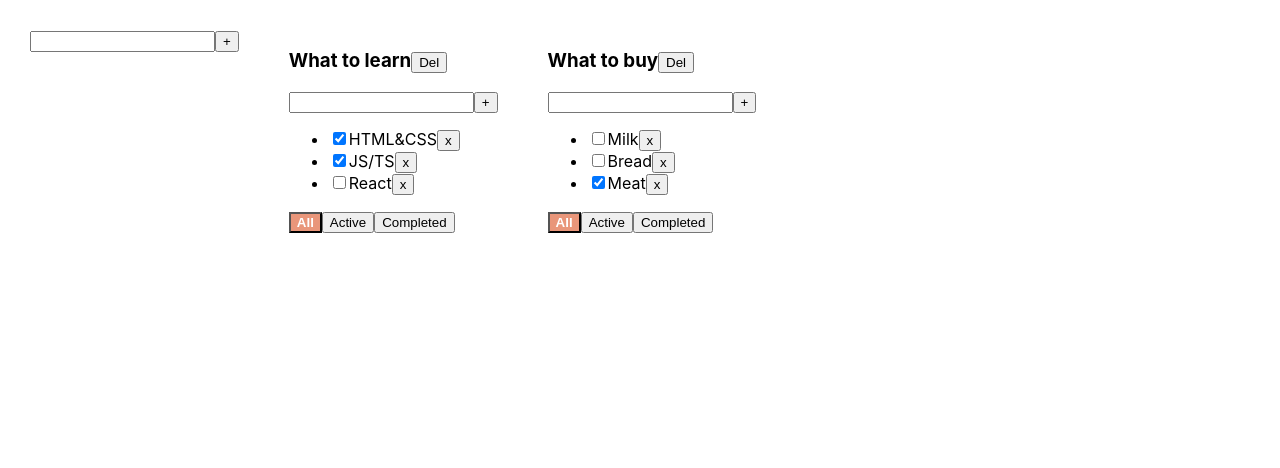
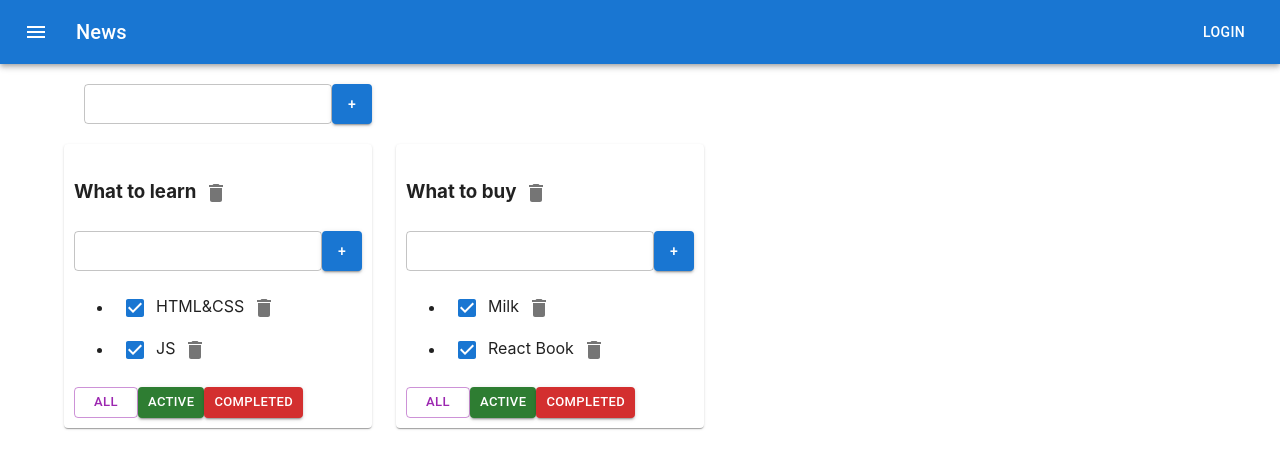
Before and after one commit to Traigel/test-app, a React (Create React App) app: page / in a window 1280 px wide. Shown: the top 468 px of the page. Built offline with nearby package versions, Linux system fonts and the light colour scheme.

Commit message:
07 material-ui

```diff
--- a/package.json
+++ b/package.json
@@ -3,6 +3,10 @@
   "version": "0.1.0",
   "private": true,
   "dependencies": {
+    "@emotion/react": "^11.9.3",
+    "@emotion/styled": "^11.9.3",
+    "@mui/icons-material": "^5.8.4",
+    "@mui/material": "^5.8.7",
     "@testing-library/jest-dom": "^5.16.4",
     "@testing-library/react": "^13.3.0",
     "@testing-library/user-event": "^13.5.0",
--- a/src/AddItemForm.tsx
+++ b/src/AddItemForm.tsx
@@ -1,40 +1,61 @@
-import React, {ChangeEvent, KeyboardEvent, useState} from "react";
+import React, {ChangeEvent, KeyboardEvent, useState} from 'react';
+import {Button, IconButton, TextField} from "@mui/material";
+import {AddBox} from "@mui/icons-material";
 
 type AddItemFormPropsType = {
-    addItem: (title: string) => void,
+    addItem: (title: string) => void
 }
 
-export const AddItemForm = (props: AddItemFormPropsType) => {
-    const [title, setTitle] = useState<string>("")
-    const [error, setError] = useState<boolean>(false)
+export function AddItemForm(props: AddItemFormPropsType) {
 
-    const onKeyDownAddTask = (e: KeyboardEvent<HTMLInputElement>) => e.key === "Enter" && onClickAddItem()
+    let [title, setTitle] = useState("")
+    let [error, setError] = useState<string | null>(null)
 
-    const onClickAddItem = () => {
-        const trimmedTitle = title.trim()
-        if (trimmedTitle) {
-            props.addItem(trimmedTitle)
+    const addItem = () => {
+        if (title.trim() !== "") {
+            props.addItem(title);
+            setTitle("");
         } else {
-            setError(true)
+            setError("Title is required");
         }
-        setTitle("")
     }
 
-    const onChangeSetTitle = (e: ChangeEvent<HTMLInputElement>) => {
+    const onChangeHandler = (e: ChangeEvent<HTMLInputElement>) => {
         setTitle(e.currentTarget.value)
-        error && setError(false)
     }
 
-    return (
-        <div>
-            <input
-                value={title}
-                onChange={onChangeSetTitle}
-                onKeyDown={onKeyDownAddTask}
-                className={error ? "error" : ""}
-            />
-            <button onClick={onClickAddItem}>+</button>
-            {error && <div style={{color: "red"}}>Title is required!</div>}
-        </div>
-    )
+    const onKeyPressHandler = (e: KeyboardEvent<HTMLInputElement>) => {
+        setError(null);
+        if (e.charCode === 13) {
+            addItem();
+        }
+    }
+
+    return <div>
+        {/*<input value={title}*/}
+        {/*       onChange={onChangeHandler}*/}
+        {/*       onKeyPress={onKeyPressHandler}*/}
+        {/*       className={error ? "error" : ""}*/}
+        {/*/>*/}
+        <TextField
+            value={title}
+            onChange={onChangeHandler}
+            onKeyPress={onKeyPressHandler}
+            error={!!error}
+            size={"small"}
+            id="outlined-basic"
+            label={error}
+            variant="outlined"/>
+        {/*<button onClick={addItem}>+</button>*/}
+        <Button
+            variant="contained"
+            onClick={addItem}
+            style={{maxWidth: '40px', maxHeight: '40px', minWidth: '40px', minHeight: '40px'}}
+        >+</Button>
+
+        {/*<IconButton>*/}
+        {/*    <AddBox onClick={addItem}/>*/}
+        {/*</IconButton>*/}
+        {/*{error && <div className="error-message">{error}</div>}*/}
+    </div>
 }
--- a/src/App.css
+++ b/src/App.css
@@ -1,26 +1,24 @@
-.App {
-  padding: 30px;
-  display: flex;
-}
+/*.App {*/
+/*  padding: 30px;*/
+/*  display: flex;*/
+/*}*/
 
-.App > div {
-  margin-right: 50px;
-}
-.isDone {
-  text-decoration: line-through;
-  color: #555;
-}
-.task {
-  font-weight: bold;
-}
+/*.App > div {*/
+/*  margin-right: 50px;*/
+/*}*/
 
-.active {
-  background-color: darksalmon;
-  color: white;
-  font-weight: bold;
-}
+/*.error {*/
+/*  border: red 1px solid;*/
+/*}*/
 
-.error {
-  border: 2px solid red;
-  outline: none;
-}
+/*.error-message {*/
+/*  color: red;*/
+/*}*/
+
+/*.active-filter {*/
+/*  background-color: aquamarine;*/
+/*}*/
+
+/*.is-done {*/
+/*  opacity: 0.5;*/
+/*}*/
--- a/src/App.tsx
+++ b/src/App.tsx
@@ -1,135 +1,173 @@
 import React, {useState} from 'react';
 import './App.css';
-import TodoList, {TaskType} from "./TodoList";
-import {v1} from "uuid";
-import {AddItemForm} from "./AddItemForm";
+import {TaskType, Todolist} from './Todolist';
+import {v1} from 'uuid';
+import {AddItemForm} from './AddItemForm';
+import ButtonAppBar from "./components/ButtonAppBar";
+import {Container, Grid, Paper} from "@mui/material";
 
-// CRUD
-// create +
-// read ++
-// update +
-// delete +
-
-type TodoListType = {
+export type FilterValuesType = "all" | "active" | "completed";
+type TodolistType = {
     id: string
     title: string
     filter: FilterValuesType
 }
 
-type TaskStateType = {
-    [todolistID: string]: Array<TaskType>
+type TasksStateType = {
+    [key: string]: Array<TaskType>
 }
 
-export type FilterValuesType = "all" | "active" | "completed"
 
 function App() {
-    //BLL:
-    const todolistID_1 = v1()
-    const todolistID_2 = v1()
-    const [todolists, setTodolists] = useState<Array<TodoListType>>([
-        {id: todolistID_1, title: "What to learn", filter: "all"},
-        {id: todolistID_2, title: "What to buy", filter: "all"},
-    ])
-    const [tasks, setTasks] = useState<TaskStateType>({
-        [todolistID_1]: [
-            {id: v1(), title: "HTML&CSS", isDone: true},
-            {id: v1(), title: "JS/TS", isDone: true},
-            {id: v1(), title: "React", isDone: false},
-        ],
-        [todolistID_2]: [
-            {id: v1(), title: "Milk", isDone: false},
-            {id: v1(), title: "Bread", isDone: false},
-            {id: v1(), title: "Meat", isDone: true},
-        ],
-    })
-
-    const removeTask = (taskID: string, todolistID: string) => {
-        setTasks({...tasks, [todolistID]: tasks[todolistID].filter(t => t.id !== taskID)})
+    function removeTask(id: string, todolistId: string) {
+        //достанем нужный массив по todolistId:
+        let todolistTasks = tasks[todolistId];
+        // перезапишем в этом объекте массив для нужного тудулиста отфилтрованным массивом:
+        tasks[todolistId] = todolistTasks.filter(t => t.id != id);
+        // засетаем в стейт копию объекта, чтобы React отреагировал перерисовкой
+        setTasks({...tasks});
     }
 
-    const addTask = (title: string, todolistID: string) => {
-        const newTask: TaskType = {
-            id: v1(),
-            title: title,
-            isDone: false
-        }
-        setTasks({...tasks, [todolistID]: [newTask, ...tasks[todolistID]]})
+    function addTask(title: string, todolistId: string) {
+        let task = {id: v1(), title: title, isDone: false};
+        //достанем нужный массив по todolistId:
+        let todolistTasks = tasks[todolistId];
+        // перезапишем в этом объекте массив для нужного тудулиста копией, добавив в начало новую таску:
+        tasks[todolistId] = [task, ...todolistTasks];
+        // засетаем в стейт копию объекта, чтобы React отреагировал перерисовкой
+        setTasks({...tasks});
     }
 
-    const changeTaskStatus = (taskID: string, isDone: boolean, todolistID: string) => {
+    function changeFilter(value: FilterValuesType, todolistId: string) {
+        let todolist = todolists.find(tl => tl.id === todolistId);
+        if (todolist) {
+            todolist.filter = value;
+            setTodolists([...todolists])
+        }
+    }
+
+    function changeStatus(id: string, isDone: boolean, todolistId: string) {
+        //достанем нужный массив по todolistId:
+        let todolistTasks = tasks[todolistId];
+        // найдём нужную таску:
+        let task = todolistTasks.find(t => t.id === id);
+        //изменим таску, если она нашлась
+        if (task) {
+            task.isDone = isDone;
+            // засетаем в стейт копию объекта, чтобы React отреагировал перерисовкой
+            setTasks({...tasks});
+        }
+    }
+
+    function changeTaskTitle(id: string, newTitle: string, todolistId: string) {
+        //достанем нужный массив по todolistId:
+        let todolistTasks = tasks[todolistId];
+        // найдём нужную таску:
+        let task = todolistTasks.find(t => t.id === id);
+        //изменим таску, если она нашлась
+        if (task) {
+            task.title = newTitle;
+            // засетаем в стейт копию объекта, чтобы React отреагировал перерисовкой
+            setTasks({...tasks});
+        }
+    }
+
+    function removeTodolist(id: string) {
+        // засунем в стейт список тудулистов, id которых не равны тому, который нужно выкинуть
+        setTodolists(todolists.filter(tl => tl.id != id));
+        // удалим таски для этого тудулиста из второго стейта, где мы храним отдельно таски
+        delete tasks[id]; // удаляем св-во из объекта... значением которого являлся массив тасок
+        // засетаем в стейт копию объекта, чтобы React отреагировал перерисовкой
+        setTasks({...tasks});
+    }
+
+    function changeTodolistTitle(id: string, title: string) {
+        // найдём нужный todolist
+        const todolist = todolists.find(tl => tl.id === id);
+        if (todolist) {
+            // если нашёлся - изменим ему заголовок
+            todolist.title = title;
+            setTodolists([...todolists]);
+        }
+    }
+
+    let todolistId1 = v1();
+    let todolistId2 = v1();
+
+    let [todolists, setTodolists] = useState<Array<TodolistType>>([
+        {id: todolistId1, title: "What to learn", filter: "all"},
+        {id: todolistId2, title: "What to buy", filter: "all"}
+    ])
+
+    let [tasks, setTasks] = useState<TasksStateType>({
+        [todolistId1]: [
+            {id: v1(), title: "HTML&CSS", isDone: true},
+            {id: v1(), title: "JS", isDone: true}
+        ],
+        [todolistId2]: [
+            {id: v1(), title: "Milk", isDone: true},
+            {id: v1(), title: "React Book", isDone: true}
+        ]
+    });
+
+    function addTodolist(title: string) {
+        let newTodolistId = v1();
+        let newTodolist: TodolistType = {id: newTodolistId, title: title, filter: 'all'};
+        setTodolists([newTodolist, ...todolists]);
         setTasks({
             ...tasks,
-            [todolistID]: tasks[todolistID].map(t => t.id === taskID ? {...t, isDone: isDone} : t)
+            [newTodolistId]: []
         })
     }
 
-    const changeTaskTitle = (taskID: string, title: string, todolistID: string) => {
-        setTasks({
-            ...tasks,
-            [todolistID]: tasks[todolistID].map(t => t.id === taskID ? {...t, title: title} : t)
-        })
-    }
-
-    const changeTodoListFilter = (filter: FilterValuesType, todolistID: string) => {
-        setTodolists(todolists.map(tl => tl.id === todolistID ? {...tl, filter: filter} : tl))
-    }
-
-    const changeTodoListTitle = (title: string, todolistID: string) => {
-        setTodolists(todolists.map(tl => tl.id === todolistID ? {...tl, title: title} : tl))
-    }
-
-    const removeTodolist = (todolistID: string) => {
-        setTodolists(todolists.filter(tl => tl.id !== todolistID))
-        delete tasks[todolistID]
-    }
-
-    const addTodoList = (title: string) => {
-        const newTodoLIst: TodoListType = {
-            id: v1(),
-            title: title,
-            filter: 'all'
-        }
-        setTodolists([newTodoLIst, ...todolists])
-        setTasks({...tasks, [newTodoLIst.id]: []})
-    }
-    // UI:
-    const todolistsComponents = todolists.map(tl => {
-        let tasksForRender;
-        switch (tl.filter) {
-            case "active":
-                tasksForRender = tasks[tl.id].filter(t => !t.isDone)
-                break
-            case "completed":
-                tasksForRender = tasks[tl.id].filter(t => t.isDone)
-                break
-            default:
-                tasksForRender = tasks[tl.id]
-        }
-        return (
-            <TodoList
-                key={tl.id}
-
-                id={tl.id}
-                title={tl.title}
-                filter={tl.filter}
-                tasks={tasksForRender}
-
-                addTask={addTask}
-                removeTask={removeTask}
-                removeTodolist={removeTodolist}
-                changeTaskStatus={changeTaskStatus}
-                changeTodoListFilter={changeTodoListFilter}
-                changeTaskTitle={changeTaskTitle}
-                changeTodoListTitle={changeTodoListTitle}
-            />
-        )
-    })
-
-    //UI:
     return (
         <div className="App">
-            <AddItemForm addItem={addTodoList}/>
-            {todolistsComponents}
+            <ButtonAppBar/>
+            <Container fixed>
+
+                <Grid container  style={{padding:'20px'}}>
+                    <AddItemForm addItem={addTodolist}/>
+                </Grid>
+
+                <Grid container spacing={3}>
+                    {
+                        todolists.map(tl => {
+                            let allTodolistTasks = tasks[tl.id];
+                            let tasksForTodolist = allTodolistTasks;
+
+                            if (tl.filter === "active") {
+                                tasksForTodolist = allTodolistTasks.filter(t => t.isDone === false);
+                            }
+                            if (tl.filter === "completed") {
+                                tasksForTodolist = allTodolistTasks.filter(t => t.isDone === true);
+                            }
+
+                            return <Grid item>
+                                <Paper style={{padding: "10px"}}>
+                                <Todolist
+                                    key={tl.id}
+                                    id={tl.id}
+                                    title={tl.title}
+                                    tasks={tasksForTodolist}
+                                    removeTask={removeTask}
+                                    changeFilter={changeFilter}
+                                    addTask={addTask}
+                                    changeTaskStatus={changeStatus}
+                                    filter={tl.filter}
+                                    removeTodolist={removeTodolist}
+                                    changeTaskTitle={changeTaskTitle}
+                                    changeTodolistTitle={changeTodolistTitle}
+                                />
+                            </Paper>
+                            </Grid>
+                        })
+                    }
+                </Grid>
+
+
+            </Container>
+
+
         </div>
     );
 }
--- a/src/EditableSpan.tsx
+++ b/src/EditableSpan.tsx
@@ -1,40 +1,27 @@
-import React, {ChangeEvent, KeyboardEvent, useState} from 'react';
+import React, {ChangeEvent, useState} from 'react';
 
 type EditableSpanPropsType = {
-    title: string
-    changeTitle: (editedNewTitle:string) => void
+    value: string
+    onChange: (newValue: string) => void
 }
 
-export const EditableSpan = (props: EditableSpanPropsType) => {
+export function EditableSpan(props: EditableSpanPropsType) {
+    let [editMode, setEditMode] = useState(false);
+    let [title, setTitle] = useState(props.value);
 
-    const [editMode, setEditMode] = useState<boolean>(false)
-    const [text, setText] = useState<string>(props.title)
-
-    const onChangeSetTitle = (e: ChangeEvent<HTMLInputElement>) => {
-        setText(e.currentTarget.value)
+    const activateEditMode = () => {
+        setEditMode(true);
+        setTitle(props.value);
+    }
+    const activateViewMode = () => {
+        setEditMode(false);
+        props.onChange(title);
+    }
+    const changeTitle = (e: ChangeEvent<HTMLInputElement>) => {
+        setTitle(e.currentTarget.value)
     }
 
-    const onEditMode = () => {
-        setEditMode(true)
-    }
-    const offEditMode = () => {
-        setEditMode(false)
-        props.changeTitle(text)
-    }
-
-    const onKeyDownAddTask = (e: KeyboardEvent<HTMLInputElement>) => e.key === "Enter" && offEditMode()
-
-    return (
-        editMode
-            ? <input
-                value={text}
-                onChange={onChangeSetTitle}
-                onBlur={offEditMode}
-                onKeyPress={onKeyDownAddTask}
-                autoFocus
-            />
-            : <span onDoubleClick={onEditMode}>
-            {props.title}
-        </span>
-    );
-};
+    return editMode
+        ? <input value={title} onChange={changeTitle} autoFocus onBlur={activateViewMode}/>
+        : <span onDoubleClick={activateEditMode}>{props.value}</span>
+}
--- a/src/Todolist.tsx
+++ b/src/Todolist.tsx
@@ -1,7 +1,9 @@
-import React, {useState, KeyboardEvent, ChangeEvent} from 'react';
-import {FilterValuesType} from "./App";
-import {AddItemForm} from "./AddItemForm";
-import {EditableSpan} from "./EditableSpan";
+import React, {ChangeEvent} from 'react';
+import {FilterValuesType} from './App';
+import {AddItemForm} from './AddItemForm';
+import {EditableSpan} from './EditableSpan';
+import {Button, Checkbox, IconButton} from '@mui/material';
+import {Delete} from "@mui/icons-material";
 
 export type TaskType = {
     id: string
@@ -9,85 +11,82 @@
     isDone: boolean
 }
 
-
-type TodoListPropsType = {
+type PropsType = {
     id: string
     title: string
-    tasks: TaskType[]
+    tasks: Array<TaskType>
+    removeTask: (taskId: string, todolistId: string) => void
+    changeFilter: (value: FilterValuesType, todolistId: string) => void
+    addTask: (title: string, todolistId: string) => void
+    changeTaskStatus: (id: string, isDone: boolean, todolistId: string) => void
+    removeTodolist: (id: string) => void
+    changeTodolistTitle: (id: string, newTitle: string) => void
     filter: FilterValuesType
-    addTask: (title: string, todolistID: string) => void
-    removeTask: (taskID: string, todolistID: string) => void
-    changeTodoListFilter: (filter: FilterValuesType, todolistID: string) => void
-    changeTaskStatus: (taskID: string, isDone: boolean, todolistID: string) => void
-    removeTodolist: (todolistID: string) => void
-    changeTaskTitle: (taskID: string, title: string, todolistID: string) => void
-    changeTodoListTitle: (title: string, todolistID: string) => void
+    changeTaskTitle: (taskId: string, newTitle: string, todolistId: string) => void
 }
 
-const TodoList = (props: TodoListPropsType) => {
-    const tasksJSX = props.tasks.length
-        ? props.tasks.map(t => {
-            const removeTask = () => props.removeTask(t.id, props.id)
-            const changeTaskStatus = (e: ChangeEvent<HTMLInputElement>) =>
-                props.changeTaskStatus(t.id, e.currentTarget.checked, props.id)
-            // className={t.isDone ? "task isDone" : "task"}
-            const changeTaskTitle = (taskTitle: string) => {
-                props.changeTaskTitle(t.id, taskTitle, props.id)
-            }
-            return (
-                <li key={t.id}>
-                    <input
-                        onChange={changeTaskStatus}
-                        type="checkbox"
-                        checked={t.isDone}
-
-                    />
-                    <EditableSpan title={t.title} changeTitle={changeTaskTitle}/>
-                    <button onClick={removeTask}>х</button>
-                </li>
-            )
-        })
-        : <span>Your taskslist is empty</span>
-
-    const createOnClickHandler = (filter: FilterValuesType): () => void  => {
-        const onClickHandler = () => props.changeTodoListFilter(filter, props.id)
-        return onClickHandler
+export function Todolist(props: PropsType) {
+    const addTask = (title: string) => {
+        props.addTask(title, props.id);
     }
 
-    const addTask = (title: string) => {
-       props.addTask(title, props.id)
+    const removeTodolist = () => {
+        props.removeTodolist(props.id);
+    }
+    const changeTodolistTitle = (title: string) => {
+        props.changeTodolistTitle(props.id, title);
     }
 
-    const removeTodolist  = () => props.removeTodolist(props.id)
+    const onAllClickHandler = () => props.changeFilter("all", props.id);
+    const onActiveClickHandler = () => props.changeFilter("active", props.id);
+    const onCompletedClickHandler = () => props.changeFilter("completed", props.id);
 
-    const changeTodoListTitle = (title: string) => props.changeTodoListTitle(title, props.id)
+    return <div>
+        <h3><EditableSpan value={props.title} onChange={changeTodolistTitle}/>
+            {/*<button onClick={removeTodolist}>x</button>*/}
+            <IconButton aria-label="delete" >
+                <Delete onClick={removeTodolist}/>
+            </IconButton>
+        </h3>
+        <AddItemForm addItem={addTask}/>
+        <ul>
+            {
+                props.tasks.map(t => {
+                    const onClickHandler = () => props.removeTask(t.id, props.id)
+                    const onChangeHandler = (e: ChangeEvent<HTMLInputElement>) => {
+                        let newIsDoneValue = e.currentTarget.checked;
+                        props.changeTaskStatus(t.id, newIsDoneValue, props.id);
+                    }
+                    const onTitleChangeHandler = (newValue: string) => {
+                        props.changeTaskTitle(t.id, newValue, props.id);
+                    }
 
-    return (
+
+                    return <li key={t.id} className={t.isDone ? "is-done" : ""}>
+                        {/*<input type="checkbox" onChange={onChangeHandler} checked={t.isDone}/>*/}
+                        <Checkbox onChange={onChangeHandler} checked={t.isDone}/>
+                        <EditableSpan value={t.title} onChange={onTitleChangeHandler}/>
+                        {/*<button onClick={onClickHandler}>x</button>*/}
+                        <IconButton aria-label="delete">
+                            <Delete onClick={onClickHandler}/>
+                        </IconButton>
+                    </li>
+                })
+            }
+        </ul>
         <div>
-            <h3>
-                <EditableSpan title={props.title} changeTitle={changeTodoListTitle}/>
-                <button onClick={removeTodolist}>Del</button>
-            </h3>
-            <AddItemForm addItem={addTask}/>
-            <ul>
-                {tasksJSX}
-            </ul>
-            <div>
-                <button
-                    className={props.filter === "all" ? "active" : ""}
-                    onClick={createOnClickHandler("all")}
-                >All</button>
-                <button
-                    className={props.filter === "active" ? "active" : ""}
-                    onClick={createOnClickHandler("active")}
-                >Active</button>
-                <button
-                    className={props.filter === "completed" ? "active" : ""}
-                    onClick={createOnClickHandler("completed")}
-                >Completed</button>
-            </div>
+            {/*<button className={props.filter === 'all' ? "active-filter" : ""}*/}
+            {/*        onClick={onAllClickHandler}>All*/}
+            {/*</button>*/}
+            {/*<button className={props.filter === 'active' ? "active-filter" : ""}*/}
+            {/*        onClick={onActiveClickHandler}>Active*/}
+            {/*</button>*/}
+            {/*<button className={props.filter === 'completed' ? "active-filter" : ""}*/}
+            {/*        onClick={onCompletedClickHandler}>Completed*/}
+            {/*</button>*/}
+            <Button variant={props.filter === 'all' ? "outlined" : "contained"} color="secondary" size="small" onClick={onAllClickHandler}>All</Button>
+            <Button variant={props.filter === 'active' ? "outlined" : "contained"} color="success" size="small" onClick={onActiveClickHandler}>Active</Button>
+            <Button variant={props.filter === 'completed' ? "outlined" : "contained"} color="error" size="small" onClick={onCompletedClickHandler}>Completed</Button>
         </div>
-    );
-};
-
-export default TodoList;
+    </div>
+}
--- /dev/null
+++ b/src/components/ButtonAppBar.tsx
@@ -0,0 +1,32 @@
+import * as React from 'react';
+import AppBar from '@mui/material/AppBar';
+import Box from '@mui/material/Box';
+import Toolbar from '@mui/material/Toolbar';
+import Typography from '@mui/material/Typography';
+import Button from '@mui/material/Button';
+import IconButton from '@mui/material/IconButton';
+import MenuIcon from '@mui/icons-material/Menu';
+
+export default function ButtonAppBar() {
+    return (
+        <Box sx={{ flexGrow: 1 }}>
+            <AppBar position="static">
+                <Toolbar>
+                    <IconButton
+                        size="large"
+                        edge="start"
+                        color="inherit"
+                        aria-label="menu"
+                        sx={{ mr: 2 }}
+                    >
+                        <MenuIcon />
+                    </IconButton>
+                    <Typography variant="h6" component="div" sx={{ flexGrow: 1 }}>
+                        News
+                    </Typography>
+                    <Button color="inherit">Login</Button>
+                </Toolbar>
+            </AppBar>
+        </Box>
+    );
+}
--- a/src/index.tsx
+++ b/src/index.tsx
@@ -5,7 +5,7 @@
 import * as serviceWorker from './serviceWorker';
 
 ReactDOM.render(<App />,  document.getElementById('root'));
- // App()
+
 // If you want your app to work offline and load faster, you can change
 // unregister() to register() below. Note this comes with some pitfalls.
 // Learn more about service workers: https://bit.ly/CRA-PWA
```
Also changed, not shown: 1 other file (tests, documents, lock files or other folders).
